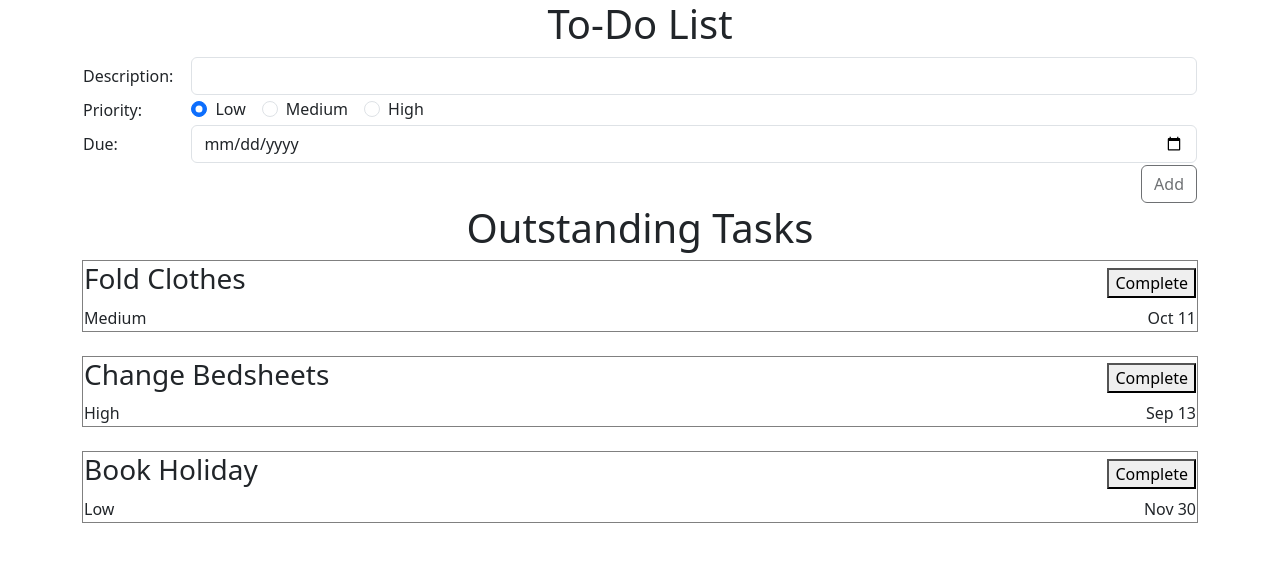
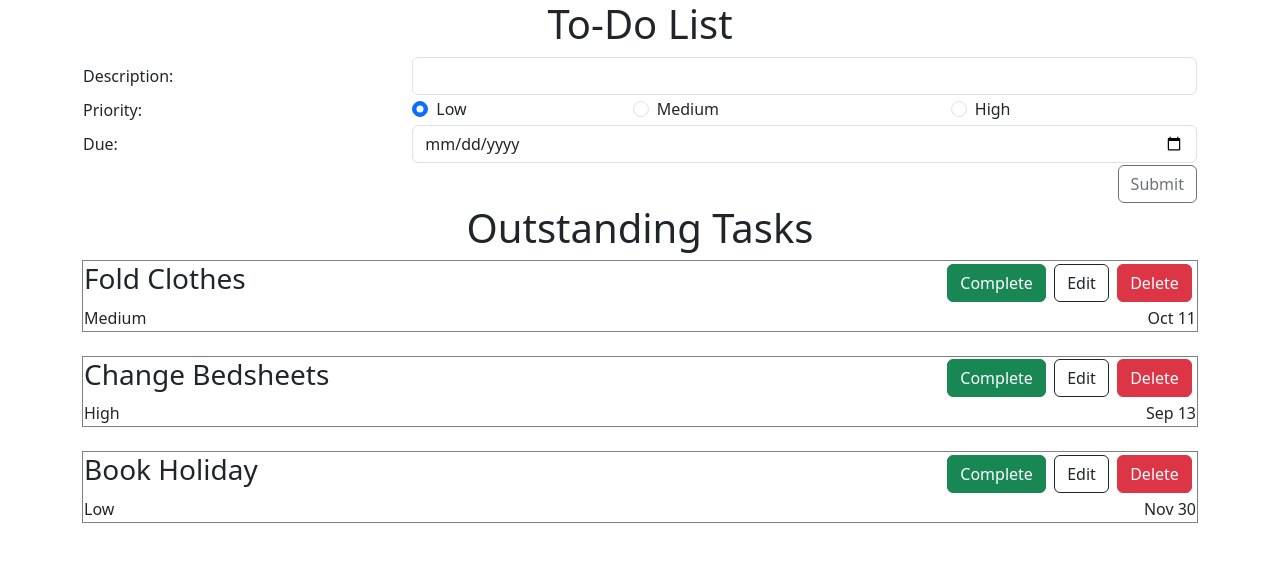
Before and after one commit to LydiaThamy/day32_workshop, an Angular app: page / in a window 1280 px wide. Shown: the top 562 px of the page. Built offline with nearby package versions, Linux system fonts and the light colour scheme.

Commit message:
finish optional of editing tasks

```diff
--- a/src/app/Todo.ts
+++ b/src/app/Todo.ts
@@ -1,5 +1,6 @@
 export class Todo
 {
+  index: number
   description: string
   priority: string
   due: Date
--- a/src/app/app.component.html
+++ b/src/app/app.component.html
@@ -1,5 +1,94 @@
 <div class="container">
-  <app-todo (newTask)="addNewTask($event)"></app-todo>
-  <app-task [updatedTasks]="taskList" (completedTask)="completeTask($event)"></app-task>
+
+  <span class="todo">
+    <h1 style="text-align: center;">To-Do List</h1>
+
+    <form [formGroup]="toDoForm" (ngSubmit)="submitTask()">
+
+      <table class="form-group" style="width: 100%;">
+
+        <tr>
+          <td>
+            <label for="description">Description:&emsp;</label>
+          </td>
+          <td colspan="3">
+            <input class="form-control" type="text" formControlName="description" style="width: 100%;">
+          </td>
+        </tr>
+
+        <tr *ngIf="toDoForm.get('description').touched && toDoForm.get('description').hasError('required')">
+          <td></td>
+          <td colspan="3" style="color: red;">Enter the task description</td>
+        </tr>
+
+        <tr
+          *ngIf="!toDoForm.get('description').hasError('required') && toDoForm.get('description').hasError('minlength')">
+          <td></td>
+          <td colspan="3" style="color: red;">Must be at least 5 characters</td>
+        </tr>
+
+        <tr>
+          <td>
+            <label for="priority">Priority:&emsp;</label>
+          </td>
+
+          <td>
+            <span class="form-check form-check-inline">
+              <label class="form-check-label" for="low">Low</label>
+              <input class="form-check-input" type="radio" value="low" formControlName="priority">
+            </span>
+          </td>
+
+          <td>
+            <span class="form-check form-check-inline">
+              <label class="form-check-label" for="medium">Medium</label>
+              <input class="form-check-input" type="radio" value="medium" formControlName="priority">
+            </span>
+          </td>
+
+          <td>
+            <span class="form-check form-check-inline">
+              <label class="form-check-label" for="high">High</label>
+              <input class="form-check-input" type="radio" value="high" formControlName="priority">
+            </span>
+          </td>
+        </tr>
+
+        <tr>
+          <td>
+            <label for="due">Due:&emsp;</label>
+          </td>
+          <td colspan="3">
+            <input class="form-control" type="date" formControlName="due" style="width: 100%;">
+          </td>
+        </tr>
+
+        <tr *ngIf="toDoForm.get('due').touched && toDoForm.get('due').hasError('required')">
+          <td></td>
+          <td colspan="3" style="color: red;">Enter the date which the task is due</td>
+        </tr>
+
+        <tr *ngIf="!toDoForm.get('due').hasError('required') && toDoForm.get('due').hasError('presentOrFuture')" style="color: red;">
+          <td></td>
+          <td colspan="3">Date must be in the present or future</td>
+        </tr>
+
+        <tr>
+          <td></td>
+          <td></td>
+          <td></td>
+          <td style="text-align: end;">
+            <button class="btn btn-outline-dark" type="submit" [disabled]="toDoForm.invalid">Submit</button>
+          </td>
+        </tr>
+
+      </table>
+
+    </form>
+  </span>
+
+  <app-task [updatedTasks]="taskList" (completedTask)="completeTask($event)" (editedTask)="editTodo($event)" [changedTask]="changedTask"></app-task>
+
   <app-complete [completedTasks]="completedList" (restoredTask)="restoreTask($event)"></app-complete>
+
 </div>
--- a/src/app/app.component.ts
+++ b/src/app/app.component.ts
@@ -1,5 +1,8 @@
+import { formatDate } from '@angular/common';
 import { Component, OnInit } from '@angular/core';
 import { Todo } from './Todo';
+import { FormGroup, FormBuilder, Validators } from '@angular/forms';
+import { DateValidator } from './DateValidator';
 
 @Component({
   selector: 'app-root',
@@ -9,29 +12,87 @@ import { Todo } from './Todo';
 export class AppComponent implements OnInit {
   title = 'todo_list';
 
+  toDoForm: FormGroup
+
+  editedTask: Todo
+  changedTask: Todo
   taskList: Todo[] = []
   completedList: Todo[] = []
 
+  addNotEdit: boolean = true
+
+  constructor(private fb: FormBuilder) { }
+
   ngOnInit(): void {
+    this.toDoForm = this.createToDo()
     this.fillList()
   }
 
   fillList() {
     this.taskList = [
-      { description: 'Fold clothes', priority: 'medium', due: new Date(2023, 9, 11) },
-      { description: 'Change bedsheets', priority: 'high', due: new Date(2023, 8, 13) },
-      { description: 'Book holiday', priority: 'low', due: new Date(2023, 10, 30) }
+      { index: 0, description: 'Fold clothes', priority: 'medium', due: new Date(2023, 9, 11) },
+      { index: 1, description: 'Change bedsheets', priority: 'high', due: new Date(2023, 8, 13) },
+      { index: 2, description: 'Book holiday', priority: 'low', due: new Date(2023, 10, 30) }
     ]
   }
 
+  // todo component
+  createToDo(): FormGroup {
+    return this.fb.group({
+      description: this.fb.control<string>('', [Validators.required, Validators.minLength(5)]),
+      priority: this.fb.control<string>('low'),
+      due: this.fb.control<string>('', [Validators.required, DateValidator()])
+    })
+  }
+
+  editTodo(task: Todo) {
+
+    this.addNotEdit = false
+    this.editedTask = task
+
+    this.toDoForm = this.fb.group({
+      description: this.fb.control<string>(task.description, [Validators.required, Validators.minLength(5)]),
+      priority: this.fb.control<string>(task.priority),
+      due: this.fb.control<string>(task.due.toISOString().substring(0, 10), [Validators.required, DateValidator()])
+    })
+
+  }
+
   // task component
-  addNewTask(task: Todo) {
-    this.taskList = [...this.taskList, task]
+  submitTask() {
+
+    let task = new Todo
+    let index: number
+
+    task.description = this.toDoForm.get('description').value.trim()
+    // todo.description = this.toDoForm.controls['description'].value.trim()
+    task.priority = this.toDoForm.get('priority').value
+    task.due = new Date(this.toDoForm.get('due').value)
+
+    // add task
+    if (this.addNotEdit) {
+      index = this.taskList.length
+
+      // emit todo as output
+      this.taskList = [...this.taskList, task]
+
+      // edit task
+    } else {
+      index = this.editedTask.index
+      console.log(index)
+
+      this.taskList.splice(index, 1, task)
+
+      this.addNotEdit = true
+    }
+
+    // refresh form
+    this.toDoForm = this.createToDo()
   }
 
   // complete component
   completeTask(task: Todo) {
-      this.completedList = [...this.completedList, task]
+    this.completedList = [...this.completedList, task]
   }
 
   restoreTask(task: Todo) {
--- a/src/app/app.module.ts
+++ b/src/app/app.module.ts
@@ -3,14 +3,14 @@ import { BrowserModule } from '@angular/platform-browser';
 
 import { FormsModule, ReactiveFormsModule } from '@angular/forms';
 import { AppComponent } from './app.component';
-import { TodoComponent } from './components/todo/todo.component';
+// import { TodoComponent } from './components/todo/todo.component';
 import { TaskComponent } from './components/task/task.component';
 import { CompleteComponent } from './components/complete/complete.component';
 
 @NgModule({
   declarations: [
     AppComponent,
-    TodoComponent,
+    // TodoComponent,
     TaskComponent,
     CompleteComponent
   ],
--- a/src/app/components/complete/complete.component.html
+++ b/src/app/components/complete/complete.component.html
@@ -1,6 +1,6 @@
 <span *ngIf="completedTasks.length != 0">
 
-  <h1 style="text-align: center;"><button (click)="hideTasks()"  class="btn btn-light">Completed Tasks</button></h1>
+  <h1 style="text-align: center;"><button (click)="hideTasks()">Completed Tasks</button></h1>
 
   <span *ngIf="tasksShown" class="container">
   <div *ngFor="let task of completedTasks">
@@ -11,9 +11,7 @@
           <h3>{{ task.description | titlecase }}</h3>
         </td>
         <td style="text-align: end;">
-          <form (ngSubmit)="restoreTask(task)">
-            <button type="submit">Restore</button>
-          </form>
+            <button class="btn btn-outline-dark" (click)="restoreTask(task)">Restore</button>&nbsp;
         </td>
       </tr>
     </thead>
--- a/src/app/components/task/task.component.html
+++ b/src/app/components/task/task.component.html
@@ -10,9 +10,9 @@
           <h3>{{ task.description | titlecase }}</h3>
         </td>
         <td style="text-align: end;">
-          <form (ngSubmit)="completeTask(task)">
-            <button type="submit">Complete</button>
-          </form>
+            <button class="btn btn-success" (click)="completeTask(task)">Complete</button>&nbsp;
+            <button class="btn btn-outline-dark" (click)="editTask(task)">Edit</button>&nbsp;
+            <button class="btn btn-danger" (click)="deleteTask(task)">Delete</button>&nbsp;
         </td>
       </tr>
     </thead>
--- a/src/app/components/task/task.component.ts
+++ b/src/app/components/task/task.component.ts
@@ -10,15 +10,23 @@ import { Todo } from 'src/app/Todo';
 export class TaskComponent {
 
     @Input() updatedTasks: Todo[]
+    @Input() changedTask: Todo[]
     @Output() completedTask = new Subject<Todo>()
+    @Output() editedTask = new Subject<Todo>()
 
   completeTask(task: Todo) {
-    this.deleteTask(task)
+    let index: number = this.updatedTasks.indexOf(task)
+    this.updatedTasks.splice(index, 1)
     this.completedTask.next(task)
+  }
+
+  editTask(task: Todo) {
+    this.editedTask.next(task)
   }
 
   deleteTask(task: Todo) {
     let index: number = this.updatedTasks.indexOf(task)
     this.updatedTasks.splice(index, 1)
   }
+
 }
--- a/src/app/components/todo/todo.component.html
+++ /dev/null
@@ -1,69 +0,0 @@
-<h1 style="text-align: center;">To-Do List</h1>
-
-<form [formGroup]="toDoForm" (ngSubmit)="addTask()">
-  <table class="form-group" style="width: 100%;">
-
-    <tr>
-      <td>
-        <label for="description">Description:&emsp;</label>
-      </td>
-      <td>
-        <input class="form-control" type="text" formControlName="description" style="width: 100%;">
-      </td>
-    </tr>
-
-    <tr *ngIf="toDoForm.get('description').touched && toDoForm.get('description').hasError('required')">
-      <td></td>
-      <td style="color: red;">Enter the task description</td>
-    </tr>
-
-    <tr *ngIf="!toDoForm.get('description').hasError('required') && toDoForm.get('description').hasError('minlength')">
-      <td></td>
-      <td style="color: red;">Must be at least 5 characters</td>
-    </tr>
-
-    <tr>
-      <td>
-        <label for="priority">Priority:&emsp;</label>
-      </td>
-      <td style="width: 100%;">
-        <span class="form-check form-check-inline">
-          <label class="form-check-label" for="low">Low</label>
-          <input class="form-check-input" type="radio" value="low" formControlName="priority">
-        </span>
-
-        <span class="form-check form-check-inline">
-          <label class="form-check-label" for="medium">Medium</label>
-          <input class="form-check-input" type="radio" value="medium" formControlName="priority">
-        </span>
-
-        <span class="form-check form-check-inline">
-          <label class="form-check-label" for="high">High</label>
-          <input class="form-check-input" type="radio" value="high" formControlName="priority">
-        </span>
-      </td>
-    </tr>
-
-    <tr>
-      <td>
-        <label for="due">Due:&emsp;</label>
-      </td>
-      <td>
-        <input class="form-control" type="date" formControlName="due" style="width: 100%;">
-      </td>
-    </tr>
-
-    <tr *ngIf="toDoForm.get('due').touched && toDoForm.get('due').hasError('presentOrFuture')" style="color: red;">
-      <td></td>
-      <td>Date must be in the present or future</td>
-    </tr>
-    <tr>
-      <td></td>
-      <td style="text-align: end;">
-        <button class="btn btn-outline-dark" type="submit" [disabled]="toDoForm.invalid">Add</button>
-      </td>
-    </tr>
-
-  </table>
-
-</form>
--- a/src/app/components/todo/todo.component.ts
+++ /dev/null
@@ -1,49 +0,0 @@
-import { Component, Output } from '@angular/core';
-import { FormBuilder, FormGroup, Validators } from '@angular/forms';
-import { Subject } from 'rxjs';
-import { DateValidator } from 'src/app/DateValidator';
-import { Todo } from '../../Todo';
-
-@Component({
-  selector: 'app-todo',
-  templateUrl: './todo.component.html',
-  styleUrls: ['./todo.component.css']
-})
-export class TodoComponent {
-
-  toDoForm: FormGroup
-  @Output() newTask = new Subject<Todo>()
-
-  // priorities: string[] = ['low', 'medium', 'high']
-
-  constructor(private fb: FormBuilder) {}
-
-  ngOnInit(): void {
-    this.toDoForm = this.createToDo()
-  }
-
-  addTask() {
-    const task = new Todo
-    task.description = this.toDoForm.get('description').value.trim()
-    // todo.description = this.toDoForm.controls['description'].value.trim()
-    task.priority = this.toDoForm.get('priority').value
-    task.due = this.toDoForm.get('due').value
-
-    // const todo = this.toDoForm.value.trim() as Todo
-
-    // emit todo as output
-    this.newTask.next(task)
-
-    // refresh form
-    this.toDoForm = this.createToDo()
-  }
-
-  createToDo() : FormGroup {
-    return this.fb.group({
-      description: this.fb.control<string>('', [Validators.required, Validators.minLength(5)]),
-      priority: this.fb.control<string>('low'),
-      due: this.fb.control<Date>(new Date(), DateValidator())
-    })
-  }
-
-}
```
Also changed, not shown: src/app/components/todo/todo.component.css (deleted).
